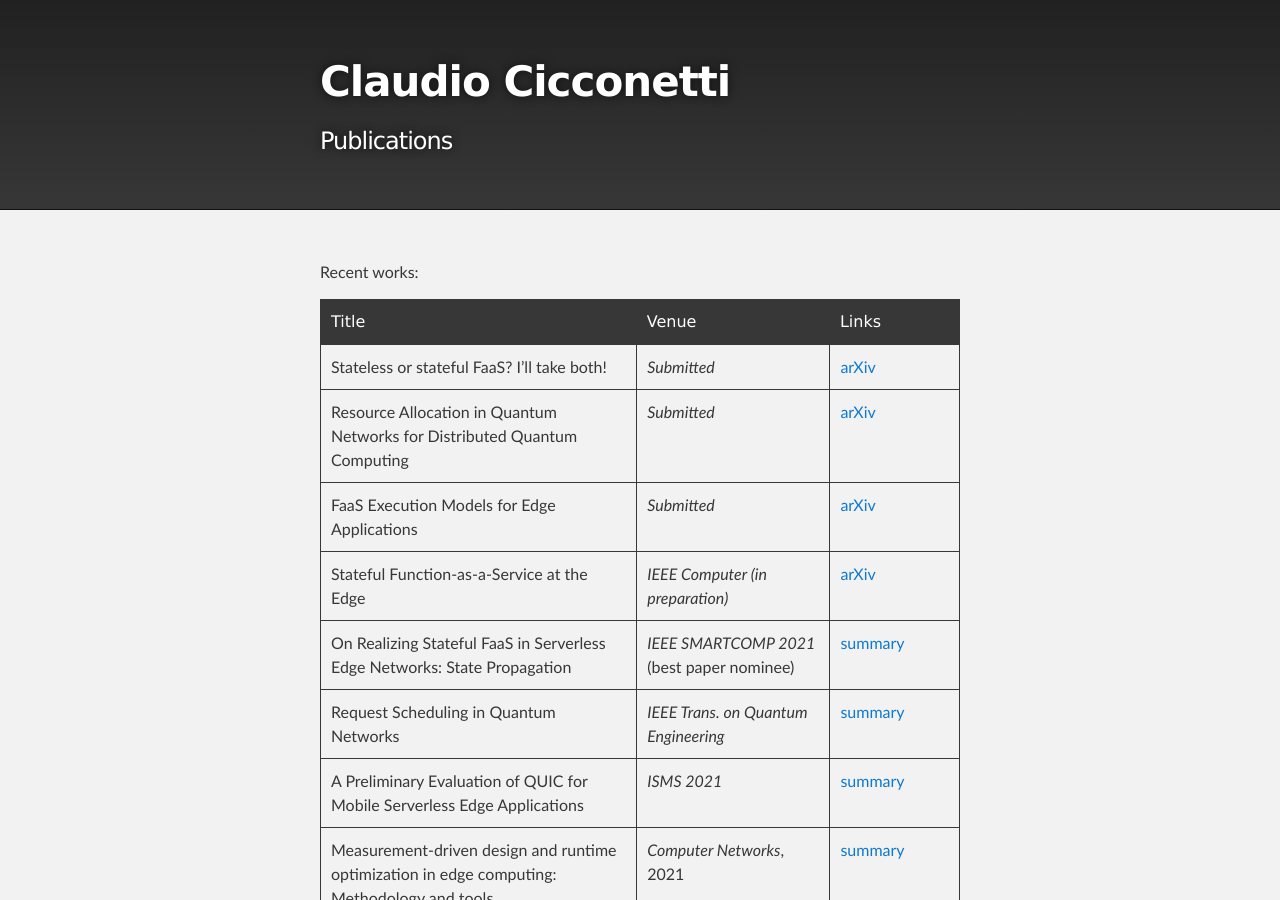
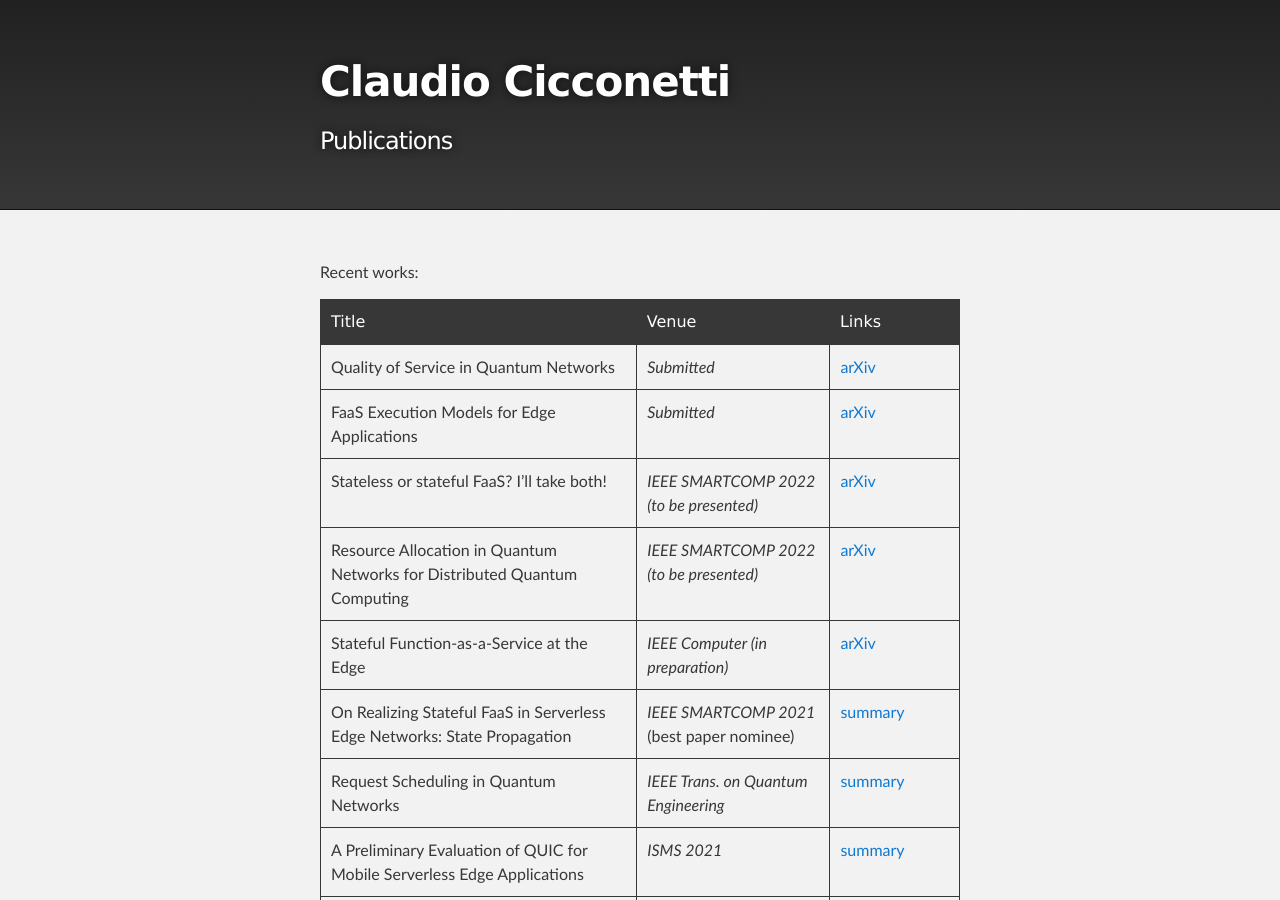
Before and after one commit to ccicconetti/ccicconetti.github.io, a Jekyll site: the page built from publications.md, in a window 1280 px wide and 900 px high. Built offline with Jekyll 4.4.1, drawn with Linux system fonts in a browser that asks for light colours.

Commit message:
Update publications

```diff
--- a/publications.md
+++ b/publications.md
@@ -7,9 +7,10 @@ Recent works:
 
 | Title | Venue | Links |
 | ----- | ----- | ----- |
-| Stateless or stateful FaaS? I'll take both! | _Submitted_ | [arXiv](https://arxiv.org/abs/2203.06385) |
-| Resource Allocation in Quantum Networks for Distributed Quantum Computing | _Submitted_ | [arXiv](https://arxiv.org/abs/2203.05844) |
+| Quality of Service in Quantum Networks | _Submitted_ | [arXiv](https://arxiv.org/abs/2204.09538) |
 | FaaS Execution Models for Edge Applications | _Submitted_ | [arXiv](https://arxiv.org/abs/2111.06595) |
+| Stateless or stateful FaaS? I'll take both! | _IEEE SMARTCOMP 2022 (to be presented)_ | [arXiv](https://arxiv.org/abs/2203.06385) |
+| Resource Allocation in Quantum Networks for Distributed Quantum Computing | _IEEE SMARTCOMP 2022 (to be presented)_ | [arXiv](https://arxiv.org/abs/2203.05844) |
 | Stateful Function-as-a-Service at the Edge | _IEEE Computer (in preparation)_ | [arXiv](https://arxiv.org/abs/2109.15040) |
 | On Realizing Stateful FaaS in Serverless Edge Networks: State Propagation | _IEEE SMARTCOMP 2021_ (best paper nominee) | [summary](statefulfaas.md) |
 | Request Scheduling in Quantum Networks | _IEEE Trans. on Quantum Engineering_ | [summary](tqe2021.md) |
```
